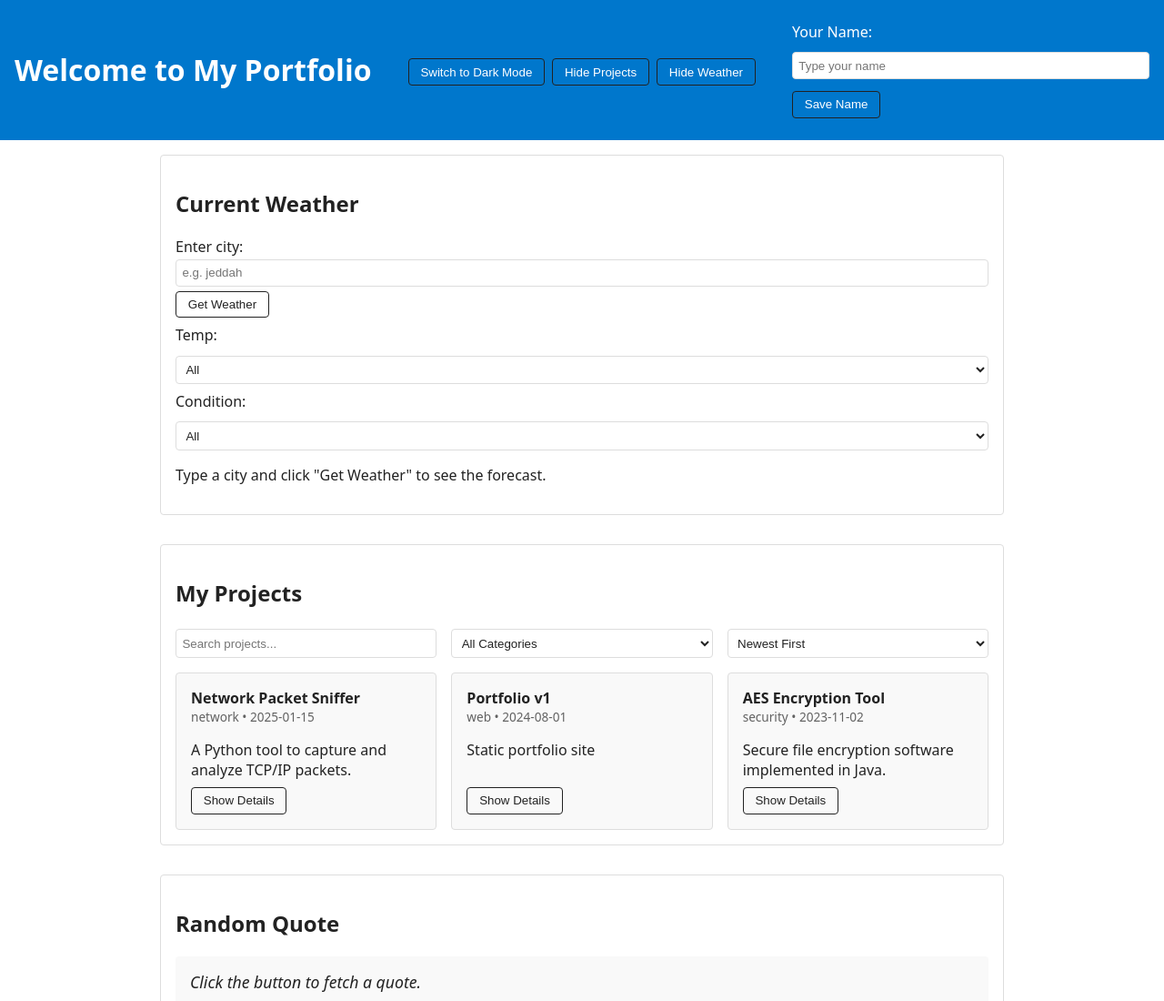
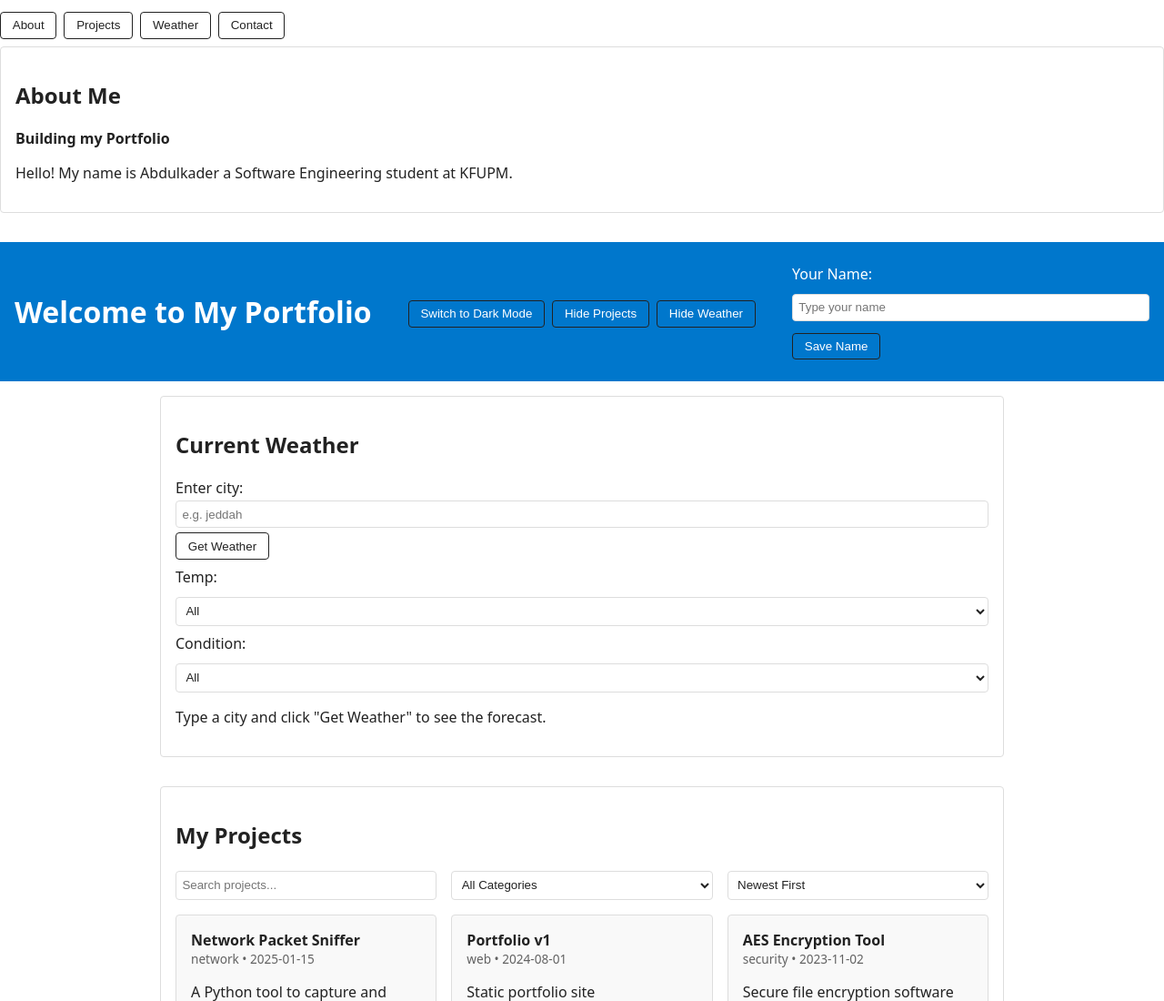
Before and after one commit to AGS1st/Assignment-4, a plain HTML site: page index.html in a window 1280 px wide. Shown: the top 1100 px of the page at 91% size. Drawn offline with Linux system fonts and the light colour scheme.

Commit message:
Assignment 1 first update

```diff
--- a/index.html
+++ b/index.html
@@ -5,7 +5,25 @@
     <title>My Portfolio</title>
     <meta name="viewport" content="width=device-width, initial-scale=1.0">
     <link rel="stylesheet" href="css/styles.css">
+
+    <div class="controls">
+    <button onclick="scrollToSection('about')">About</button>
+    <button onclick="scrollToSection('projects')">Projects</button>
+    <button onclick="scrollToSection('weather')">Weather</button>
+    <button onclick="scrollToSection('contact')">Contact</button>
+    </div>
+
+    <section id="about">
+    <h2>About Me</h2>
+    <div class="about-content">
+        <p class="tagline"><strong>Building my Portfolio</strong></p>
+        <p>
+            Hello! My name is Abdulkader a Software Engineering student at KFUPM.
+        </p>
+    </div>
+</section>
 </head>
+
 <body>
     <header>
         <h1 id="greeting">Welcome to My Portfolio</h1>
```
